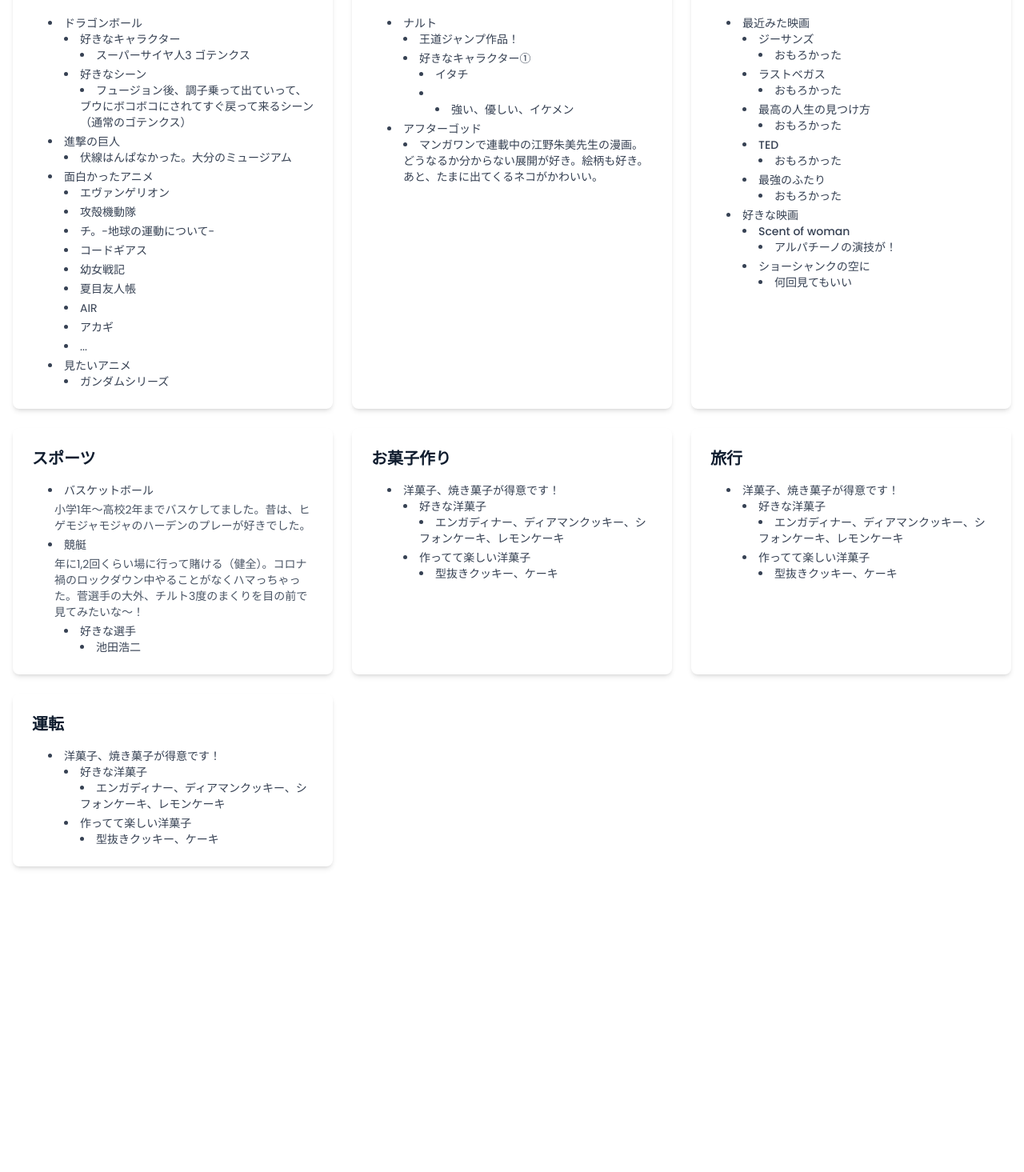
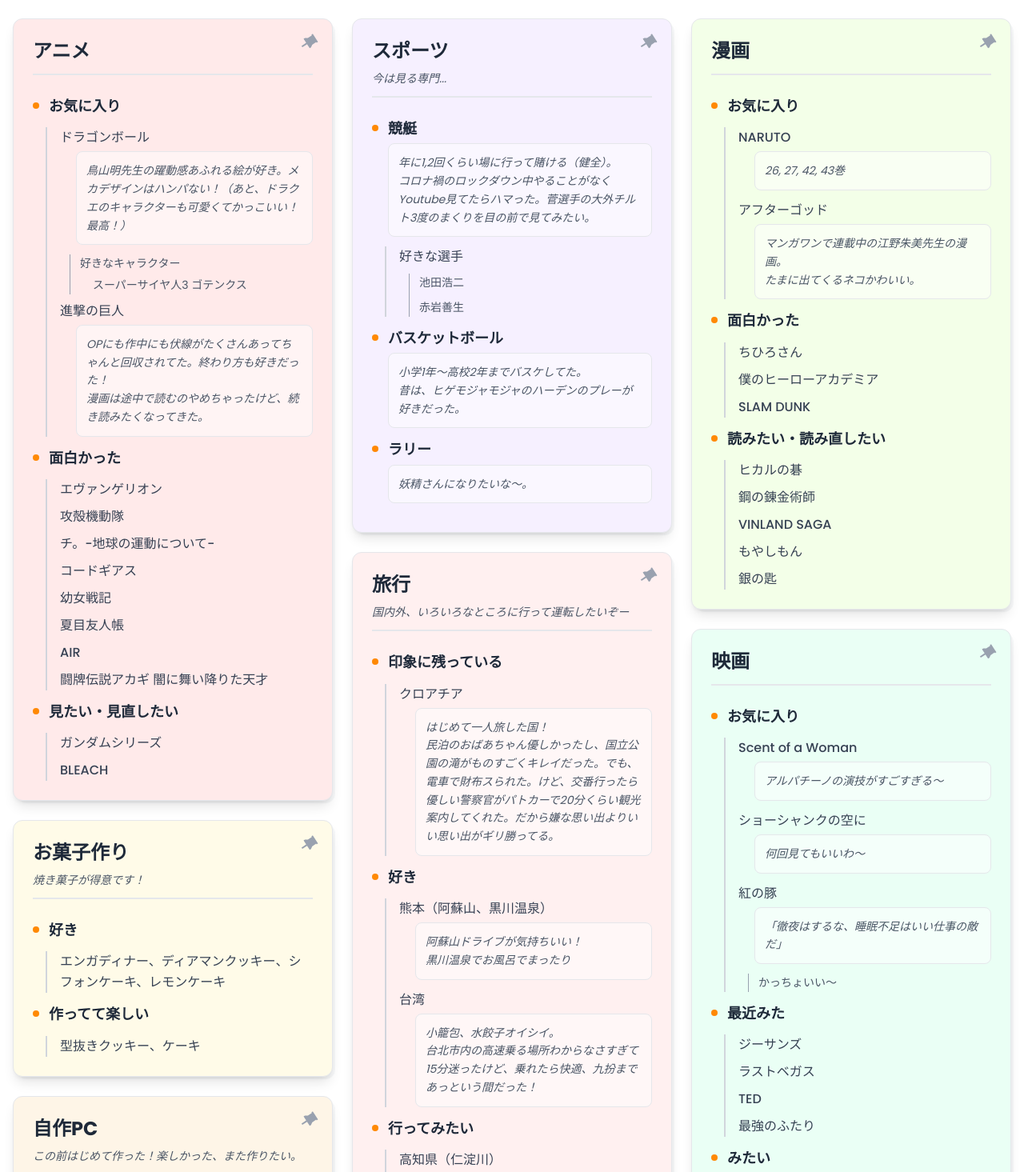
Before and after one commit to tontonbutadon/portfolio, a Next.js app: page /favorites in a window 1280 px wide. Shown: the part 205-1670 px from the top of the page at 80% size. Before the commit the page ends 1320 px from the top, so only its background shows below. Built offline with nearby package versions, Linux system fonts and the light colour scheme.

Commit message:
add fav note(like sticky note)

```diff
--- a/src/app/favorites/page.tsx
+++ b/src/app/favorites/page.tsx
@@ -1,30 +1,103 @@
-// app/favorites/page.tsx
 'use client';
 
-import Image from 'next/image';
 import { useState } from 'react';
 import { SectionTitle } from '@/components/blocks/SectionTitle';
-import { AiOutlineSmile } from 'react-icons/ai';
 import { favoriteData } from '@/types/favoriteData';
+import { RiPushpinFill } from 'react-icons/ri';
+import { HeaderSection } from '@/components/sections/HeaderSection';
+
+export const pastelFavoriteBg = [
+  '#ffeaea', // 薄ピンク
+  '#eaf6ff', // 薄水色
+  '#f3ffe8', // 薄緑
+  '#fffbe8', // 薄黄
+  '#f6f0ff', // 薄紫
+  '#eafff5', // 薄エメラルド
+  '#fef5e7', // 淡オレンジ
+  '#fff0f0', // 薄赤
+];
 
 // データをネストしたリストに変換
-type RecursiveItem = string | { title?: string; desc?: string; children: RecursiveItem[] };
+type RecursiveItem = string | { title?: string; desc?: string; children?: RecursiveItem[] };
 
-function RecursiveList({ items }: { items: RecursiveItem[] }) {
+function RecursiveList({ items, level = 0 }: { items: RecursiveItem[]; level?: number }) {
+  const getListStyle = (level: number) => {
+    switch (level) {
+      case 0:
+        return 'space-y-3';
+      case 1:
+        return 'ml-4 mt-3 space-y-2 border-l-2 border-gray-300 pl-4';
+      case 2:
+        return 'ml-3 mt-2 space-y-2 border-l border-gray-400 pl-3';
+      default:
+        return 'ml-2 mt-1 space-y-1 pl-2';
+    }
+  };
+
+  const getTextStyle = (level: number) => {
+    switch (level) {
+      case 0:
+        return 'text-base md:text-lg font-semibold text-gray-800';
+      case 1:
+        return 'text-base font-medium text-gray-700';
+      case 2:
+        return 'text-sm font-medium text-gray-600';
+      default:
+        return 'text-sm text-gray-600';
+    }
+  };
+
+  const getBullet = (level: number) => {
+    if (level === 0) {
+      return <div className="w-2 h-2 bg-orange-400 rounded-full mt-2.5 flex-shrink-0"></div>;
+    }
+    return null; // レベル1以降はアイコンなし
+  };
+
   return (
-    <ul className="list-disc list-inside pl-5 space-y-1 text-sm text-gray-700">
+    <div className={getListStyle(level)}>
       {items.map((item, idx) =>
         typeof item === 'string' ? (
-          <li key={idx}>{item}</li>
+          <div key={idx} className="flex items-start gap-3">
+            {getBullet(level)}
+            <span className={`${getTextStyle(level)} leading-relaxed flex-1`}>
+              {item.split('\n').map((line, i) => (
+                <span key={i}>
+                  {line}
+                  <br />
+                </span>
+              ))}
+            </span>
+          </div>
         ) : (
-          <li key={idx}>
-            {item.title?.trim() && <span className="font-medium">{item.title}</span>}
-            {item.desc && <p className="pl-2 mt-1 mb-1 text-gray-600">{item.desc}</p>}
-            {item.children?.length > 0 && <RecursiveList items={item.children} />}
-          </li>
+          <div key={idx} className="relative">
+            {item.title?.trim() && (
+              <div className="flex items-start gap-3 mb-1">
+                {getBullet(level)}
+                <span
+                  className={`${getTextStyle(level)} leading-relaxed flex-1 ${level === 0 ? 'font-bold' : ''}`}
+                >
+                  {item.title}
+                </span>
+              </div>
+            )}
+            {item.desc?.trim() && (
+              <div className="text-sm text-gray-600 italic ml-5 mb-3 bg-white/50 p-3 rounded-lg border border-gray-200 leading-relaxed">
+                {item.desc.split('\n').map((line, i) => (
+                  <span key={i}>
+                    {line}
+                    <br />
+                  </span>
+                ))}
+              </div>
+            )}
+            {item.children && item.children.length > 0 && (
+              <RecursiveList items={item.children} level={level + 1} />
+            )}
+          </div>
         )
       )}
-    </ul>
+    </div>
   );
 }
 
@@ -32,45 +105,48 @@
   const [modalImage, setModalImage] = useState<string | null>(null);
 
   return (
-    <div className="px-4 py-8">
-      <SectionTitle title="好きなもの" subTitle="早口で話してまう"></SectionTitle>
+    <>
+      <HeaderSection></HeaderSection>
+      <div className="px-4 py-8 min-h-screen">
+        <SectionTitle title="好きなもの" subTitle="思いつくまま書いてみた" />
 
-      <div className="grid grid-cols-1 md:grid-cols-2 lg:grid-cols-3 gap-6">
-        {favoriteData.map((item, idx) => (
-          <div key={idx} className="bg-white rounded-lg shadow-md p-6">
-            <h2 className="text-xl font-semibold mb-4">{item.title}</h2>
-            <RecursiveList items={item.children} />
-            {/* <div className="flex flex-wrap gap-2 mt-4">
-              {item.images.map((src, i) => (
-                <Image
-                  key={i}
-                  src={src}
-                  alt={item.title}
-                  width={120}
-                  height={80}
-                  className="cursor-pointer rounded hover:opacity-80"
-                  onClick={() => setModalImage(src)}
-                />
-              ))}
-            </div> */}
-          </div>
-        ))}
+        <div className="columns-1 md:columns-2 lg:columns-3 gap-6 space-y-6">
+          {favoriteData.map((item, idx) => {
+            const bgColor = pastelFavoriteBg[(idx * 3) % pastelFavoriteBg.length];
+            return (
+              <div
+                key={idx}
+                style={{ backgroundColor: bgColor }}
+                className="relative break-inside-avoid rounded-xl shadow-lg hover:shadow-xl transition-shadow duration-300 p-6 w-full border border-gray-200 transform hover:-translate-y-1"
+              >
+                <RiPushpinFill className="absolute top-4 right-4 text-gray-400 text-2xl transform rotate-12" />
+
+                {/* カテゴリータイトル */}
+                <div className="mb-6 pb-3 border-b-2 border-gray-200">
+                  <h2 className="text-2xl font-bold text-gray-800 flex items-center gap-2">
+                    {item.title}
+                  </h2>
+                  {item.desc?.trim() && (
+                    <p className="text-sm text-gray-600 italic mt-2 whitespace-pre-line">
+                      {item.desc}
+                    </p>
+                  )}
+                </div>
+
+                {/* コンテンツ */}
+                {item.children && (
+                  <div className="overflow-hidden">
+                    <RecursiveList items={item.children} />
+                  </div>
+                )}
+
+                {/* 装飾的な影 */}
+                <div className="absolute -bottom-1 -right-1 w-full h-full bg-gray-200 rounded-xl -z-10 opacity-30"></div>
+              </div>
+            );
+          })}
+        </div>
       </div>
-
-      {/* {modalImage && (
-        <div
-          className="fixed inset-0 bg-black bg-opacity-70 flex items-center justify-center z-50"
-          onClick={() => setModalImage(null)}
-        >
-          <Image
-            src={modalImage}
-            alt="拡大画像"
-            width={800}
-            height={600}
-            className="max-w-full max-h-full rounded shadow-lg"
-          />
-        </div>
-      )} */}
-    </div>
+    </>
   );
 }
--- a/src/types/favoriteData.ts
+++ b/src/types/favoriteData.ts
@@ -1,7 +1,7 @@
 export type FavoriteItem = {
   title?: string;
   desc?: string;
-  children: (string | FavoriteItem)[];
+  children?: (string | FavoriteItem)[];
 };
 
 export const favoriteData: FavoriteItem[] = [
@@ -9,26 +9,26 @@
     title: 'アニメ',
     children: [
       {
+        title: 'お気に入り',
+        children: [
+          {
             title: 'ドラゴンボール',
+            desc: '鳥山明先生の躍動感あふれる絵が好き。メカデザインはハンパない！（あと、ドラクエのキャラクターも可愛くてかっこいい！最高！）',
             children: [
               {
                 title: '好きなキャラクター',
                 children: ['スーパーサイヤ人3 ゴテンクス'],
               },
+            ],
+          },
           {
-            title: '好きなシーン',
-            children: [
-              'フュージョン後、調子乗って出ていって、ブウにボコボコにされてすぐ戻って来るシーン（通常のゴテンクス）',
-            ],
+            title: '進撃の巨人',
+            desc: 'OPにも作中にも伏線がたくさんあってちゃんと回収されてた。終わり方も好きだった！\n漫画は途中で読むのやめちゃったけど、続き読みたくなってきた。',
           },
         ],
       },
       {
-        title: '進撃の巨人',
-        children: ['伏線はんぱなかった。大分のミュージアム'],
-      },
-      {
-        title: '面白かったアニメ',
+        title: '面白かった',
         children: [
           'エヴァンゲリオン',
           '攻殻機動隊',
@@ -37,40 +37,134 @@
           '幼女戦記',
           '夏目友人帳',
           'AIR',
-          'アカギ',
-          '...',
+          '闘牌伝説アカギ 闇に舞い降りた天才',
         ],
       },
       {
-        title: '見たいアニメ',
-        children: ['ガンダムシリーズ'],
+        title: '見たい・見直したい',
+        children: ['ガンダムシリーズ', 'BLEACH'],
       },
     ],
   },
   {
-    title: '漫画',
+    title: 'お菓子作り',
+    desc: '焼き菓子が得意です！',
     children: [
       {
-        title: 'ナルト',
+        title: '好き',
+        children: ['エンガディナー、ディアマンクッキー、シフォンケーキ、レモンケーキ'],
+      },
+      {
+        title: '作ってて楽しい',
+        children: ['型抜きクッキー、ケーキ'],
+      },
+    ],
+  },
+  {
+    title: '自作PC',
+    desc: 'この前はじめて作った！楽しかった、また作りたい。',
+  },
+  {
+    title: 'ガチャポン',
+    desc: 'バンダイの赤ベコシリーズ集め中。\n最後の1個はたいていメルカリからお迎え。',
+  },
+  {
+    title: 'スポーツ',
+    desc: '今は見る専門...',
     children: [
-          '王道ジャンプ作品！',
       {
-            title: '好きなキャラクター①',
+        title: '競艇',
+        desc: '年に1,2回くらい場に行って賭ける（健全）。\nコロナ禍のロックダウン中やることがなくYoutube見てたらハマった。菅選手の大外チルト3度のまくりを目の前で見てみたい。',
         children: [
-              'イタチ',
           {
-                title: '',
-                children: ['強い、優しい、イケメン'],
+            title: '好きな選手',
+            children: ['池田浩二', '赤岩善生'],
           },
+        ],
+      },
+      {
+        title: 'バスケットボール',
+        desc: '小学1年〜高校2年までバスケしてた。\n昔は、ヒゲモジャモジャのハーデンのプレーが好きだった。',
+      },
+      {
+        title: 'ラリー',
+        desc: '妖精さんになりたいな〜。',
+      },
+    ],
+  },
+  {
+    title: '旅行',
+    desc: '国内外、いろいろなところに行って運転したいぞー',
+    children: [
+      {
+        title: '印象に残っている',
+        children: [
+          {
+            title: 'クロアチア',
+            desc: 'はじめて一人旅した国！\n民泊のおばあちゃん優しかったし、国立公園の滝がものすごくキレイだった。でも、電車で財布スられた。けど、交番行ったら優しい警察官がパトカーで20分くらい観光案内してくれた。だから嫌な思い出よりいい思い出がギリ勝ってる。',
+          },
+        ],
+      },
+      {
+        title: '好き',
+        children: [
+          {
+            title: '熊本（阿蘇山、黒川温泉）',
+            desc: '阿蘇山ドライブが気持ちいい！\n黒川温泉でお風呂でまったり',
+          },
+          {
+            title: '台湾',
+            desc: '小籠包、水餃子オイシイ。\n台北市内の高速乗る場所わからなさすぎて15分迷ったけど、乗れたら快適、九扮まであっという間だった！',
+          },
+        ],
+      },
+      {
+        title: '行ってみたい',
+        children: [
+          '高知県（仁淀川）',
+          '山形県（蔵王）',
+          'エジプト（ピラミッド）',
+          'デンマーク（チボリ公園）',
         ],
       },
     ],
   },
+  // {
+  //   title: '食べもの',
+  //   children: [
+  //     {
+  //       title: '食事',
+  //       children: ['お寿司', '馬刺し', 'つけ麺', '小籠包', '辛麺桝元', 'ピザ'],
+  //     },
+  //     {
+  //       title: 'お菓子',
+  //       children: ['シガール（ヨックモック）', 'ポテチ', '鯛焼き', '抹茶アイス', '宝満山'],
+  //     },
+  //   ],
+  // },
+  {
+    title: '漫画',
+    children: [
+      {
+        title: 'お気に入り',
+        children: [
+          {
+            title: 'NARUTO',
+            desc: '26, 27, 42, 43巻',
+          },
           {
             title: 'アフターゴッド',
-        children: [
-          'マンガワンで連載中の江野朱美先生の漫画。どうなるか分からない展開が好き。絵柄も好き。あと、たまに出てくるネコがかわいい。',
+            desc: 'マンガワンで連載中の江野朱美先生の漫画。\nたまに出てくるネコかわいい。',
+          },
         ],
+      },
+      {
+        title: '面白かった',
+        children: ['ちひろさん', '僕のヒーローアカデミア', 'SLAM DUNK'],
+      },
+      {
+        title: '読みたい・読み直したい',
+        children: ['ヒカルの碁', '鋼の錬金術師', 'VINLAND SAGA', 'もやしもん', '銀の匙'],
       },
     ],
   },
@@ -78,119 +172,36 @@
     title: '映画',
     children: [
       {
-        title: '最近みた映画',
+        title: 'お気に入り',
         children: [
           {
-            title: 'ジーサンズ',
-            children: ['おもろかった'],
+            title: 'Scent of a Woman',
+            desc: 'アルパチーノの演技がすごすぎる〜',
           },
           {
-            title: 'ラストベガス',
-            children: ['おもろかった'],
+            title: 'ショーシャンクの空に',
+            desc: '何回見てもいいわ〜',
           },
           {
-            title: '最高の人生の見つけ方',
-            children: ['おもろかった'],
-          },
-          {
-            title: 'TED',
-            children: ['おもろかった'],
-          },
-          {
-            title: '最強のふたり',
-            children: ['おもろかった'],
+            title: '紅の豚',
+            desc: '「徹夜はするな、睡眠不足はいい仕事の敵だ」',
+            children: ['かっちょいい〜'],
           },
         ],
       },
       {
-        title: '好きな映画',
-        children: [
-          {
-            title: 'Scent of woman',
-            children: ['アルパチーノの演技が！'],
+        title: '最近みた',
+        children: ['ジーサンズ', 'ラストベガス', 'TED', '最強のふたり'],
       },
       {
-            title: 'ショーシャンクの空に',
-            children: ['何回見てもいい'],
+        title: 'みたい',
+        children: ['F1'],
       },
     ],
   },
-    ],
-  },
+
   {
-    title: 'スポーツ',
-    children: [
-      {
-        title: 'バスケットボール',
-        desc: '小学1年〜高校2年までバスケしてました。昔は、ヒゲモジャモジャのハーデンのプレーが好きでした。',
-        children: [],
-      },
-      {
-        title: '競艇',
-        desc: '年に1,2回くらい場に行って賭ける（健全）。コロナ禍のロックダウン中やることがなくハマっちゃった。菅選手の大外、チルト3度のまくりを目の前で見てみたいな〜！',
-        children: [
-          {
-            title: '好きな選手',
-            children: ['池田浩二'],
-          },
-        ],
-      },
-    ],
-  },
-  {
-    title: 'お菓子作り',
-    children: [
-      {
-        title: '洋菓子、焼き菓子が得意です！',
-        children: [
-          {
-            title: '好きな洋菓子',
-            children: ['エンガディナー、ディアマンクッキー、シフォンケーキ、レモンケーキ'],
-          },
-          {
-            title: '作ってて楽しい洋菓子',
-            children: ['型抜きクッキー、ケーキ'],
-          },
-        ],
-      },
-    ],
-  },
-  {
-    title: '旅行',
-    desc: '国内外',
-    children: [
-      {
-        title: '洋菓子、焼き菓子が得意です！',
-        children: [
-          {
-            title: '好きな洋菓子',
-            children: ['エンガディナー、ディアマンクッキー、シフォンケーキ、レモンケーキ'],
-          },
-          {
-            title: '作ってて楽しい洋菓子',
-            children: ['型抜きクッキー、ケーキ'],
-          },
-        ],
-      },
-    ],
-  },
-  {
-    title: '運転',
-    desc: '国内外',
-    children: [
-      {
-        title: '洋菓子、焼き菓子が得意です！',
-        children: [
-          {
-            title: '好きな洋菓子',
-            children: ['エンガディナー、ディアマンクッキー、シフォンケーキ、レモンケーキ'],
-          },
-          {
-            title: '作ってて楽しい洋菓子',
-            children: ['型抜きクッキー、ケーキ'],
-          },
-        ],
-      },
-    ],
+    title: 'クレーンゲーム',
+    desc: 'でっかいぬいぐるみを取るのが好き。\n部屋に置けないので、取ったら実家へ📮。',
   },
 ];
--- a/src/types/portfolioProject.ts
+++ b/src/types/portfolioProject.ts
@@ -13,6 +13,7 @@
   tags: string[];
   detailLink: string;
   date: string;
+  isReady: boolean;
 }
 export const portfolioProjectData: PortfolioProject[] = [
   {
@@ -27,6 +28,7 @@
     tags: ['Typescript', 'React', 'AWS'],
     detailLink: '/portfolio/project-1',
     date: '2025-02-01',
+    isReady: false,
   },
   {
     id: 'project-1',
@@ -40,6 +42,7 @@
     tags: ['Next.js', 'Vercel', 'Typescript', 'React', 'Tailwind', 'Canva'],
     detailLink: '/portfolio/project-2',
     date: '2025-08-01',
+    isReady: false,
   },
   // {
   //   id: 'project-3',
```
Also changed, not shown: src/components/blocks/PortfolioProjectCard.tsx (+13 -5 lines). Lines whose indentation alone changed are shown as unchanged.
